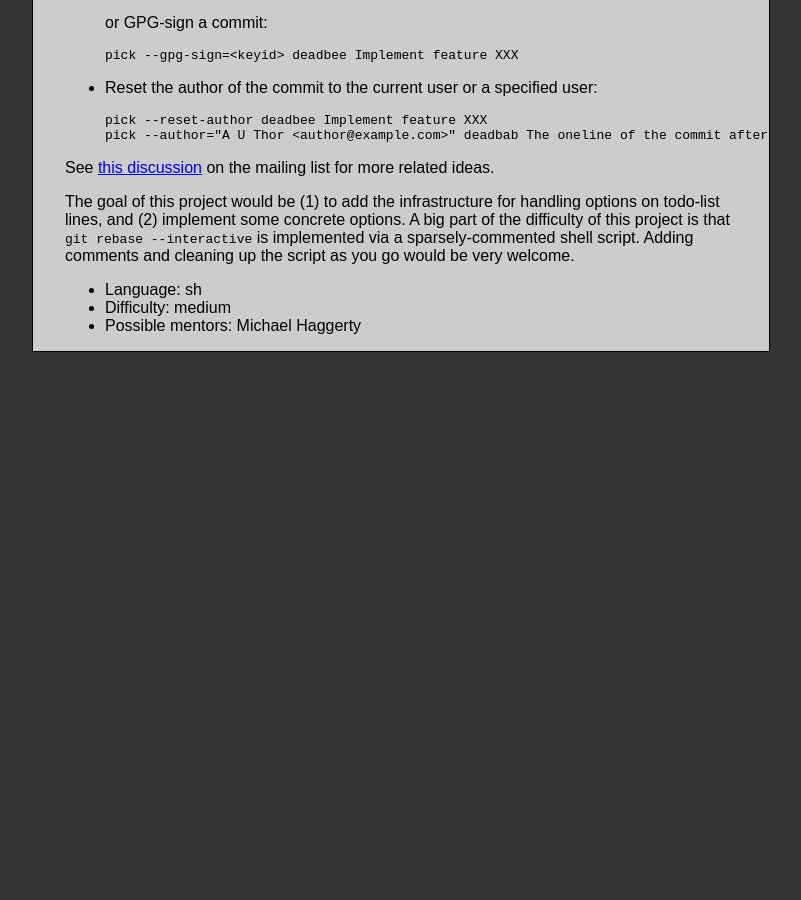
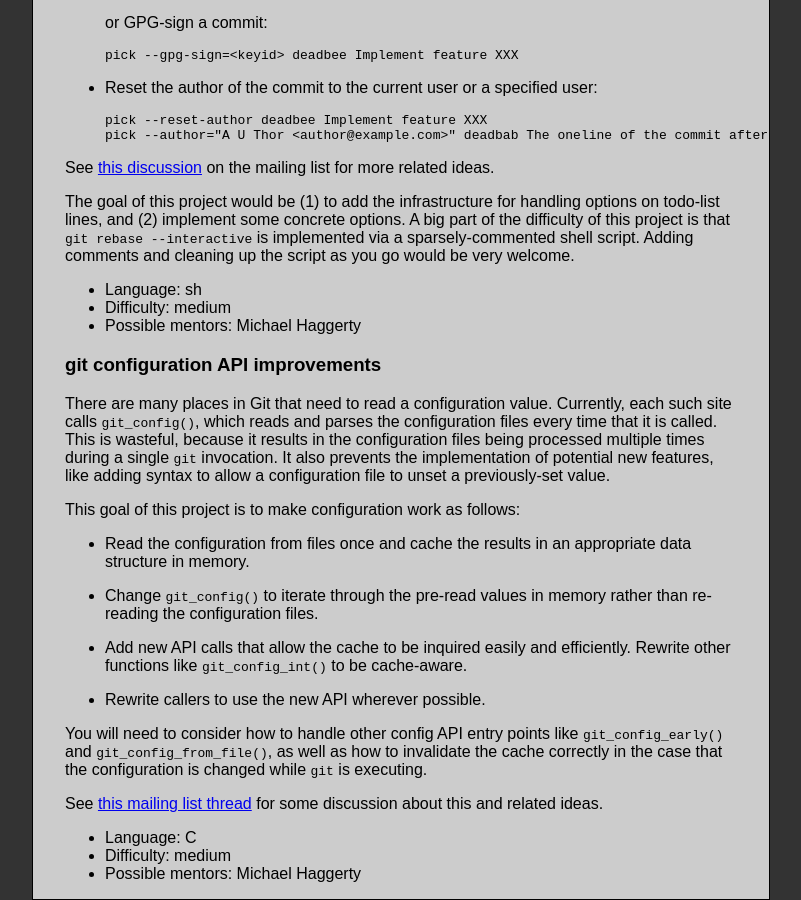
Before and after one commit to git/git.github.io, a Jekyll site: the page built from SoC-2014-Ideas.md, in a window 1280 px wide and 900 px high, scrolled down 3895 px. Shown: the whole window, without its empty margins (308-1109 px from the left). Built offline with Jekyll 4.4.1, drawn with Linux system fonts in a browser that asks for light colours; Markdown is read by kramdown in place of the engine named in the settings; before the commit the page ends 4247 px from its top, so only the background shows below that.

Commit message:
Add idea for git configuration API improvements
This idea evolved out of pull request #6 via a mailing list discussion
[1].

[1] http://article.gmane.org/gmane.comp.version-control.git/242952

```diff
--- a/SoC-2014-Ideas.md
+++ b/SoC-2014-Ideas.md
@@ -281,3 +281,40 @@ very welcome.
  - Language: sh
  - Difficulty: medium
  - Possible mentors: Michael Haggerty
+
+### git configuration API improvements
+
+There are many places in Git that need to read a configuration value.
+Currently, each such site calls `git_config()`, which reads and parses
+the configuration files every time that it is called.  This is
+wasteful, because it results in the configuration files being
+processed multiple times during a single `git` invocation.  It also
+prevents the implementation of potential new features, like adding
+syntax to allow a configuration file to unset a previously-set value.
+
+This goal of this project is to make configuration work as follows:
+
+* Read the configuration from files once and cache the results in an
+  appropriate data structure in memory.
+
+* Change `git_config()` to iterate through the pre-read values in
+  memory rather than re-reading the configuration files.
+
+* Add new API calls that allow the cache to be inquired easily and
+  efficiently.  Rewrite other functions like `git_config_int()` to be
+  cache-aware.
+
+* Rewrite callers to use the new API wherever possible.
+
+You will need to consider how to handle other config API entry points
+like `git_config_early()` and `git_config_from_file()`, as well as how
+to invalidate the cache correctly in the case that the configuration
+is changed while `git` is executing.
+
+See
+[this mailing list thread](http://article.gmane.org/gmane.comp.version-control.git/242952)
+for some discussion about this and related ideas.
+
+ - Language: C
+ - Difficulty: medium
+ - Possible mentors: Michael Haggerty
```
